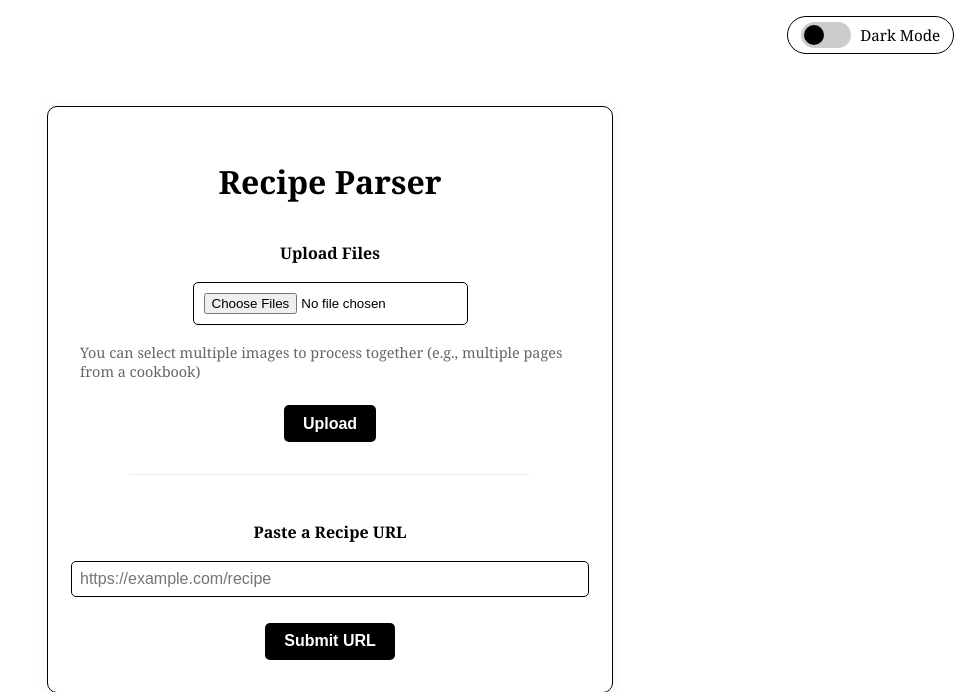
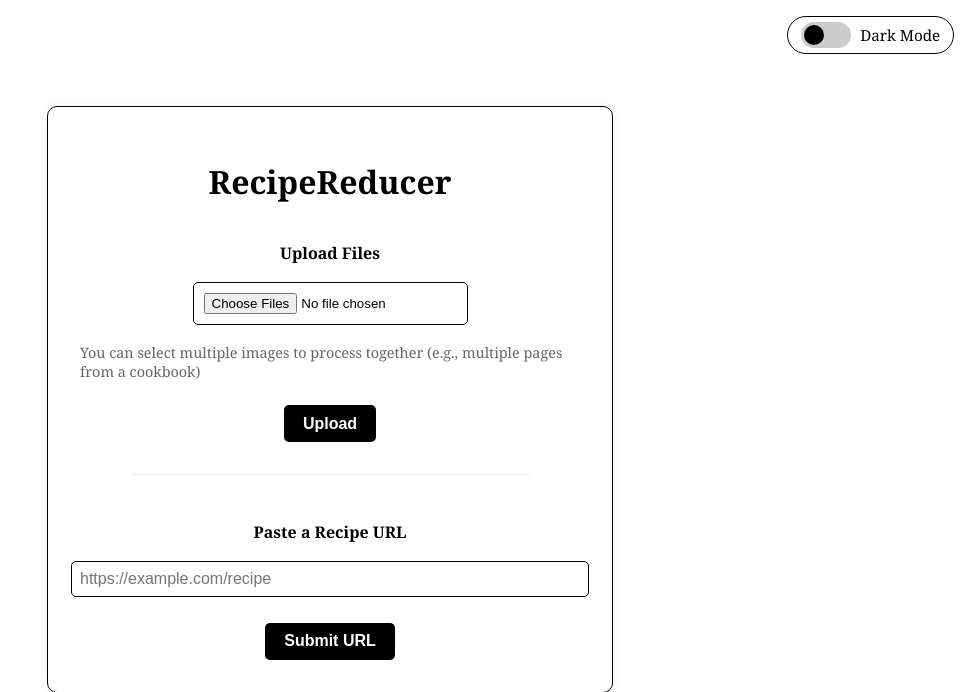
Before and after one commit to leahcschatz/RecipeHelper, a Flask app: page / in a window 1280 px wide. Shown: the top 692 px of the page, without its empty margins (310-1280 px from the left). Run offline with Flask 3, Linux system fonts and the light colour scheme.

Commit message:
update title

```diff
--- a/templates/index.html
+++ b/templates/index.html
@@ -8,7 +8,7 @@
 
 {% block content %}
 <div class="upload-container">
-    <h1>Recipe Parser</h1>
+    <h1>RecipeReducer</h1>
     <form id="image-form" enctype="multipart/form-data">
         <h2>Upload Files</h2>
         <input type="file" name="file" accept="image/*,.pdf" multiple>
```
